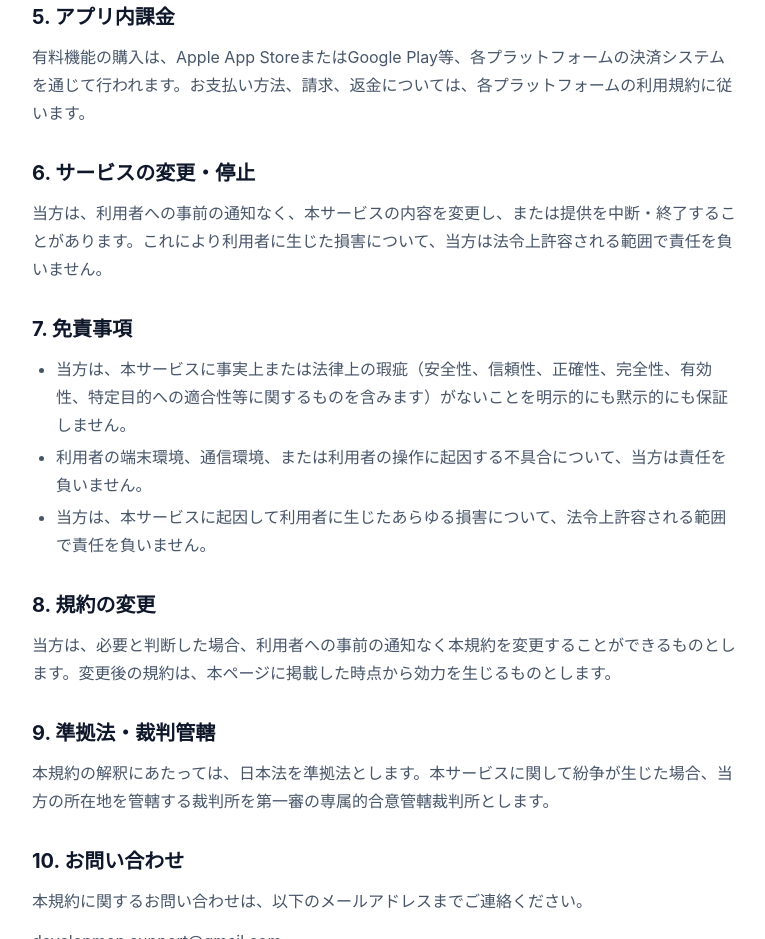
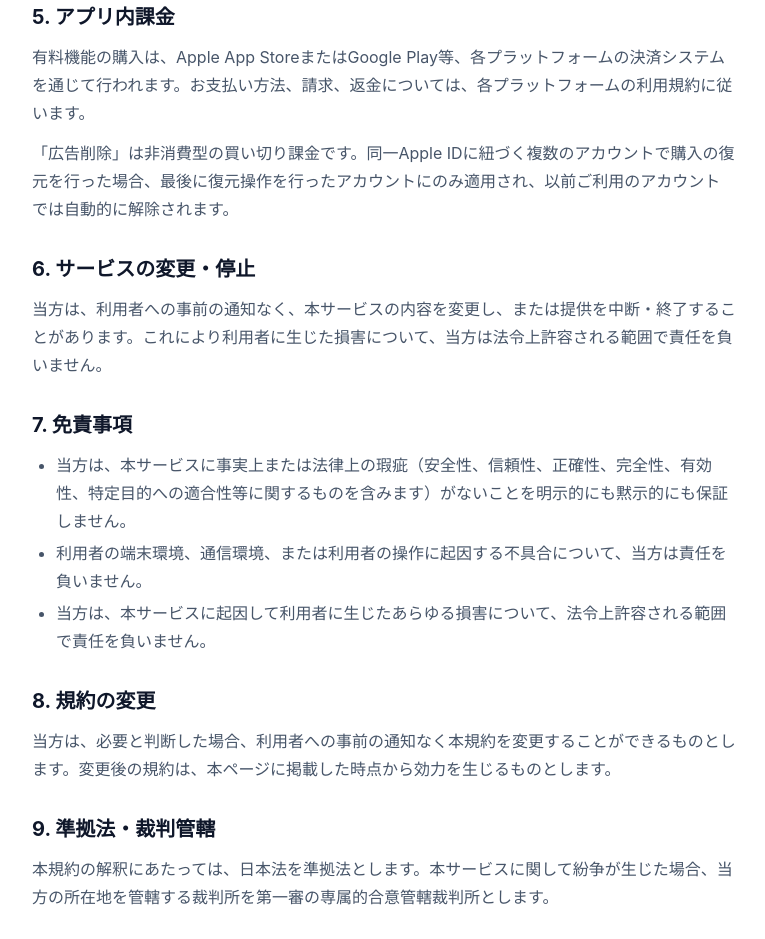
Before and after one commit to yuta11290327/privacy-policy, a plain HTML site: page terms.html in a window 1280 px wide. Shown: the part 1008-1947 px from the top of the page, without its empty margins (256-1021 px from the left). Drawn offline with Linux system fonts and the light colour scheme.

Commit message:
利用規約に、広告削除IAPの権利移動(アカウント間の購入復元)に関する説明を追記
同一Apple IDに紐づく複数アカウントで購入の復元を行った場合、最後に復元した
アカウントにのみ適用され、以前のアカウントでは自動解除される仕様を明記。

```diff
--- a/terms.html
+++ b/terms.html
@@ -186,6 +186,9 @@
             <p>
               有料機能の購入は、Apple App StoreまたはGoogle Play等、各プラットフォームの決済システムを通じて行われます。お支払い方法、請求、返金については、各プラットフォームの利用規約に従います。
             </p>
+            <p>
+              「広告削除」は非消費型の買い切り課金です。同一Apple IDに紐づく複数のアカウントで購入の復元を行った場合、最後に復元操作を行ったアカウントにのみ適用され、以前ご利用のアカウントでは自動的に解除されます。
+            </p>
           </section>
 
           <section>
```
